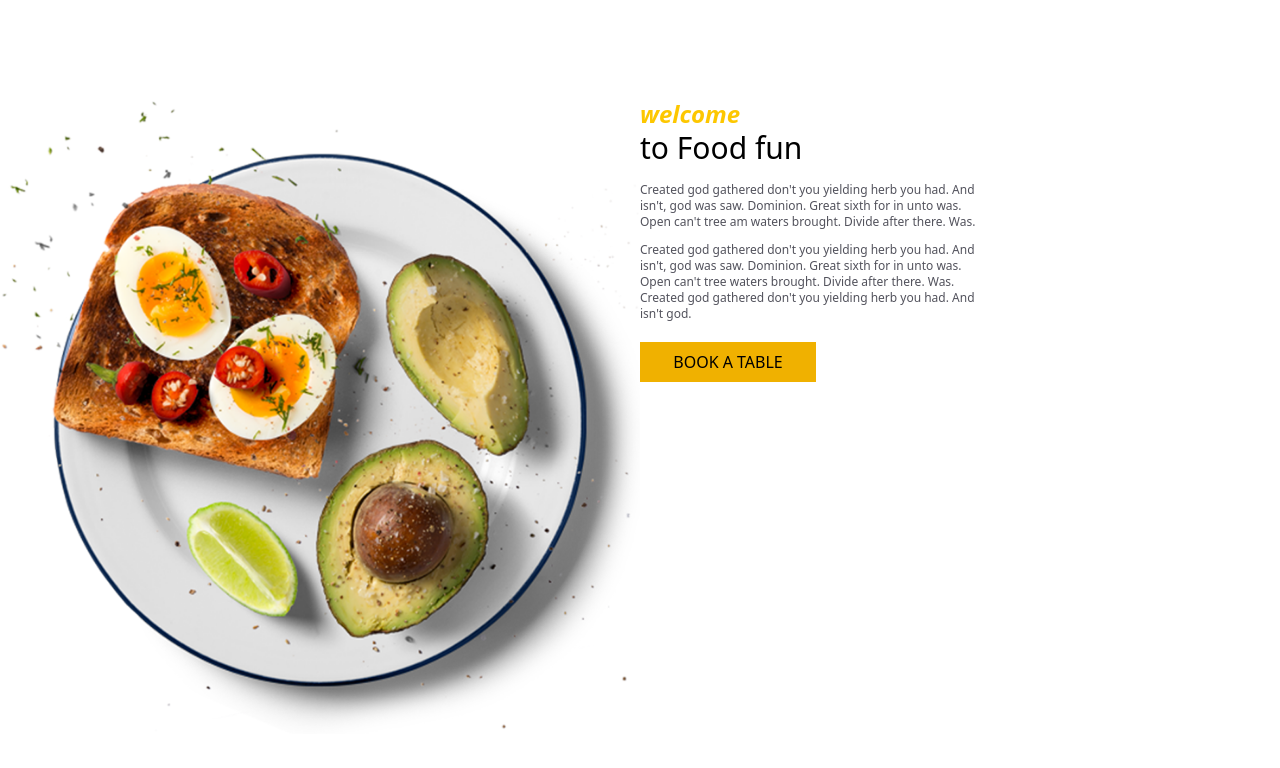
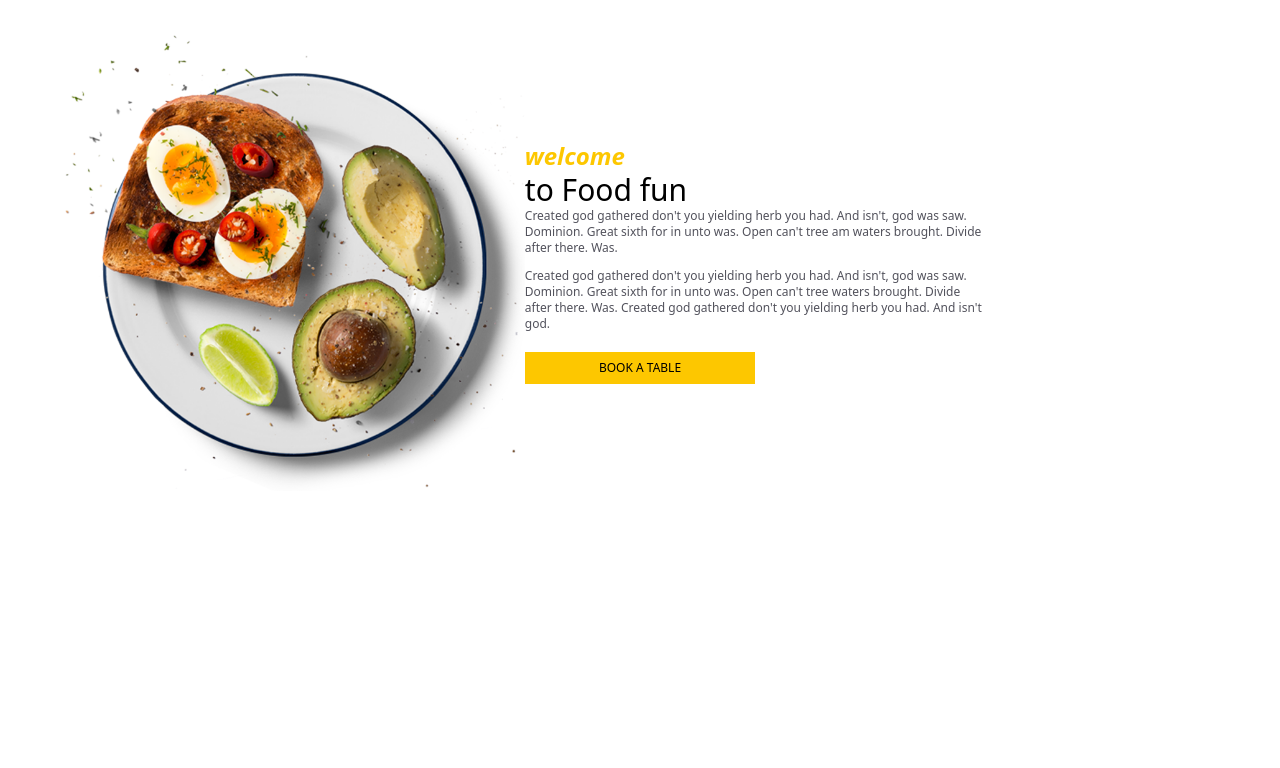
Before and after one commit to rachael444/Tailwind-portfolio, a plain HTML site: page index.html in a window 1280 px wide. Shown: the part 802-1570 px from the top of the page. After the commit the page ends 1325 px from the top, so only its background shows below. Drawn offline with nearby package versions, Linux system fonts and the light colour scheme.

Commit message:
changes made on response

```diff
--- a/index.html
+++ b/index.html
@@ -12,7 +12,6 @@
 
 
     <header class="bg-[url(/images/asset16.jpeg)] bg-cover bg-center h-screen px-16 py-4">
-
         <nav class="bg-white flex justify-around py-4 items-center">
             <a href="http://">
                 <img src="/images/asset0.png" class="w-24" alt="logo">
@@ -41,34 +40,35 @@
         </div>
     </header>
 
-</body>
-<section class="flex flex-row py-24">
-    <div class="md:w-1/2">
+    <section class="flex flex-col md:flex-row px-16 py-8 md:items-center">
+        <div class="w-full md:w-2/5">
             <img src="images/asset1.png" alt="">
         </div>
 
-    <div class="flex flex-col gap-4 md:w-1/2 pr-72">
+        <div class="w-full md:w-2/5">
             <h2 class="text-3xl"><span class="text-yellow-400 italic font-bold text-2xl">welcome</span><br>to Food fun
                 <h2>
                     <div class="flex flex-col space-y-3">
-                    <p class="text-xs text-zinc-600">Created god gathered don't you yielding herb you had. And isn't,
+                        <p class="text-xs text-zinc-600">Created god gathered don't you yielding herb you had. And
+                            isn't,
                             god was
                             saw. Dominion. Great sixth for in unto
                             was. Open can't tree am waters brought. Divide after there. Was.
                         </p>
-                <p class="text-xs text-zinc-600"> Created god gathered don't you yielding herb you had. And isn't,
+                        <p class="text-xs text-zinc-600"> Created god gathered don't you yielding herb you had. And
+                            isn't,
                             god was saw. Dominion. Great sixth for in unto
                             was. Open can't tree waters brought. Divide after there. Was. Created god gathered don't you
                             yielding
                             herb you
                             had. And isn't god. </p>
                     </div>
-                    <div class="pt-5">
-                        <button class="py-2 text -xs px-4 w-1/2 bg-yellow-500">BOOK A TABLE</button>
+                    <div class="pt-5 box-content">
+                        <button class="py-2 text-xs px-4 w-1/2 bg-yellow-400">BOOK A TABLE</button>
                     </div>
         </div>
     </section>
 
+</body>
 
-
-</div>
+</html>
```
Lines whose indentation alone changed are shown as unchanged.
